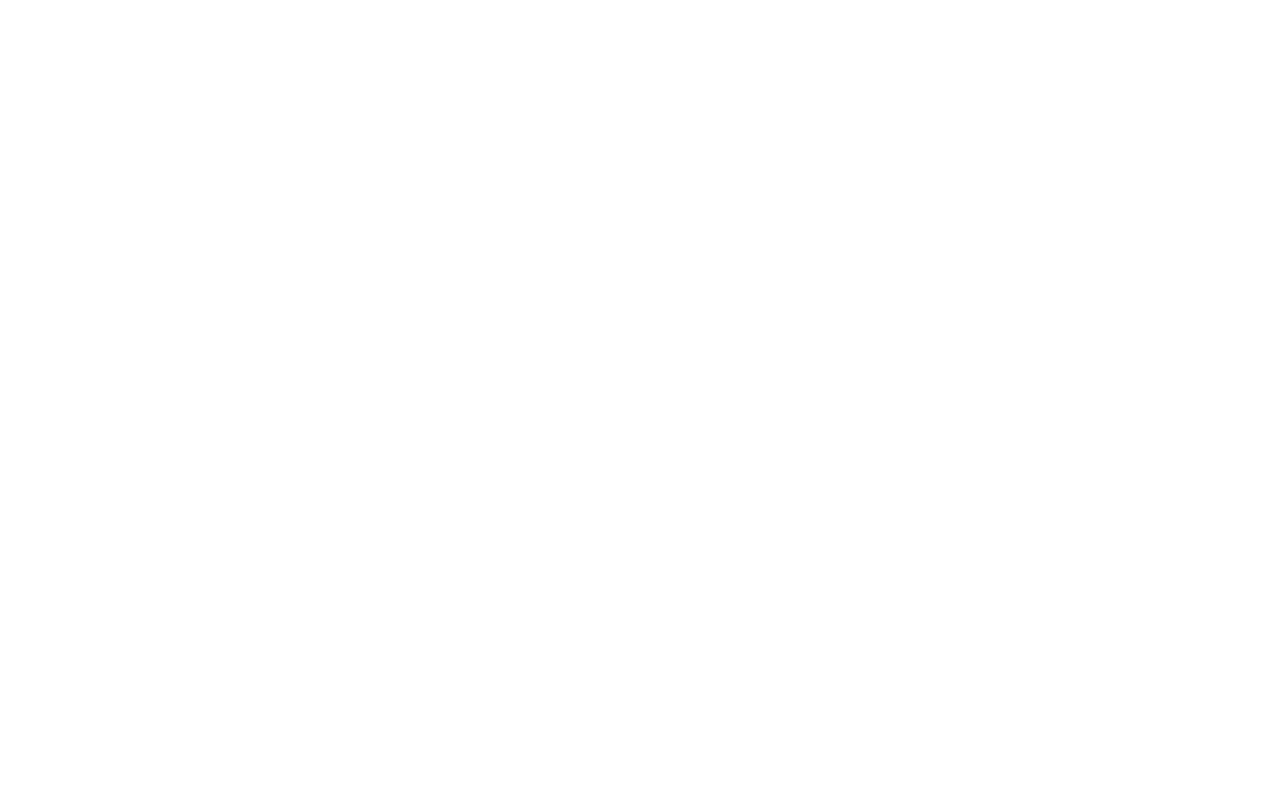
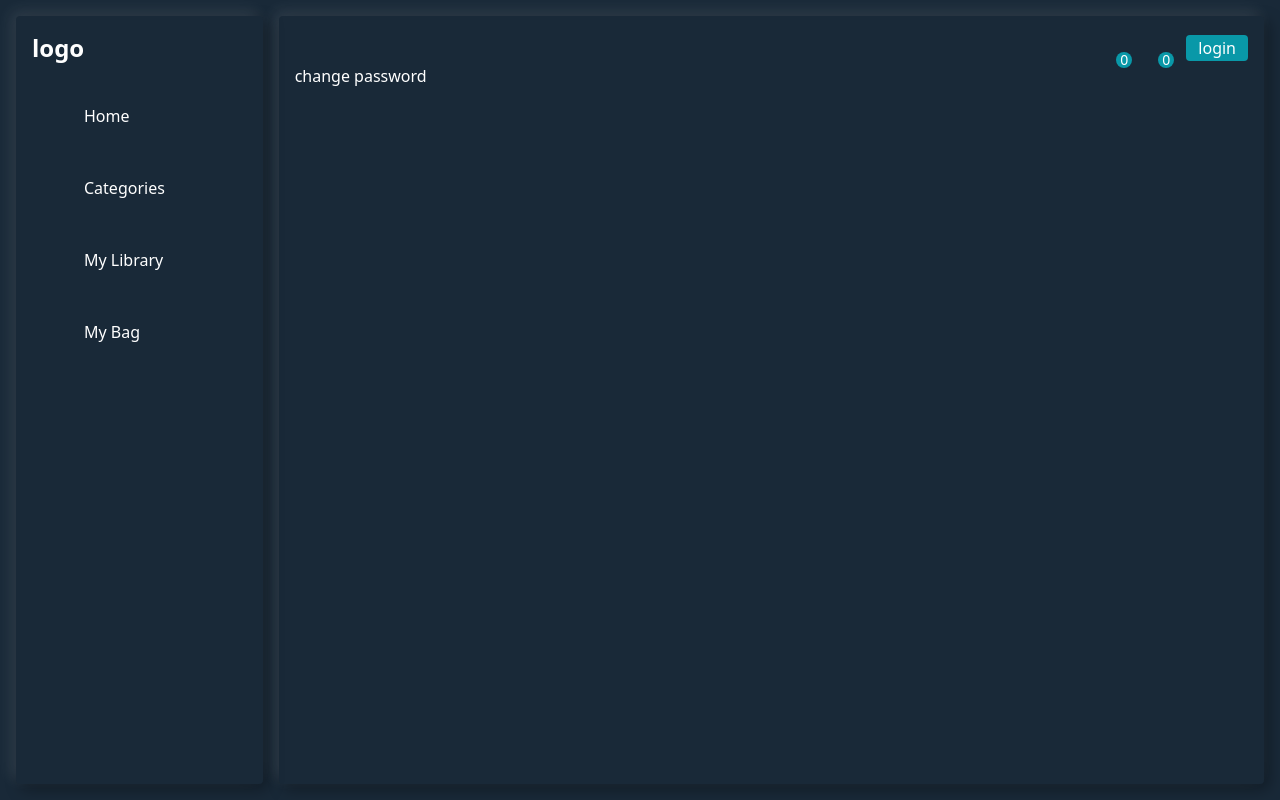
Before and after one commit to AmirH-Hemati/gaming-shop, a React (Vite) app in the folder client/: page /changePassword in a window 1280 px wide. Before the commit this address had no page. Built offline with nearby package versions, Linux system fonts and the light colour scheme; no server answers; sample sign-in values are in the browser's storage; some icons are missing.

Commit message:
create pages for route setting and changePassword

```diff
--- a/client/src/App.jsx
+++ b/client/src/App.jsx
@@ -11,6 +11,8 @@
 import { FavorietsContextProvider } from "./context/FavorietsContext";
 import { AuthContextProvider } from "./context/authContext";
 import ProtectedRoute from "./ui/ProtectedRoute";
+import Setting from "./pages/Setting";
+import ChangePassword from "./pages/ChangePassword";
 
 const queryClient = new QueryClient();
 function App() {
@@ -27,6 +29,8 @@
                 <Route element={<ProtectedRoute />}>
                   <Route path="/liberary" element={<Liberary />} />
                   <Route path="/shopCart" element={<ShopCart />} />
+                  <Route path="/setting" element={<Setting />} />
+                  <Route path="/changePassword" element={<ChangePassword />} />
                 </Route>
                 <Route path="/createProduct" element={<CreateProduct />} />
               </Route>
--- /dev/null
+++ b/client/src/pages/ChangePassword.jsx
@@ -0,0 +1,5 @@
+function ChangePassword() {
+  return <div>change password</div>;
+}
+
+export default ChangePassword;
--- /dev/null
+++ b/client/src/pages/Setting.jsx
@@ -0,0 +1,5 @@
+function Setting() {
+  return <div>setting</div>;
+}
+
+export default Setting;
```
